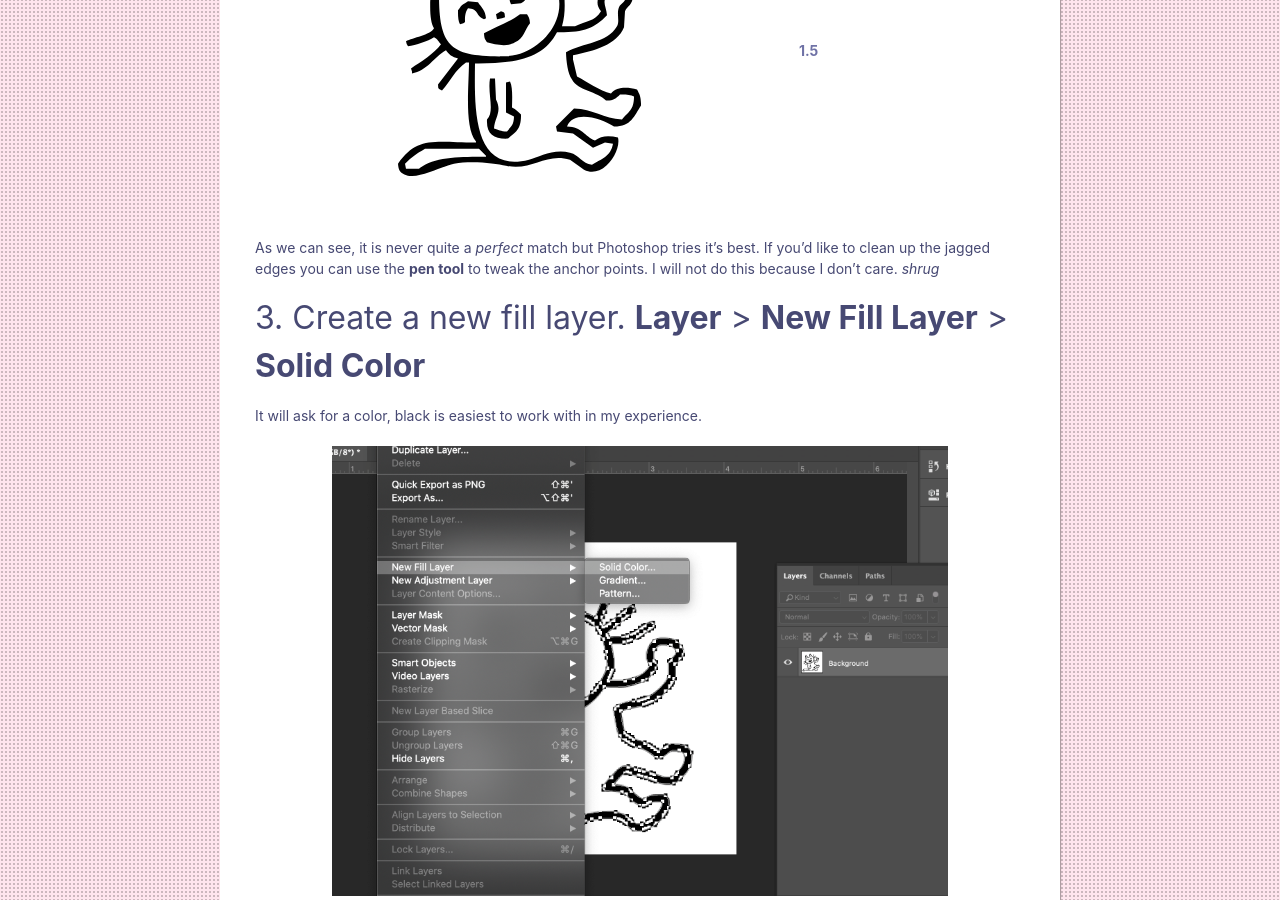
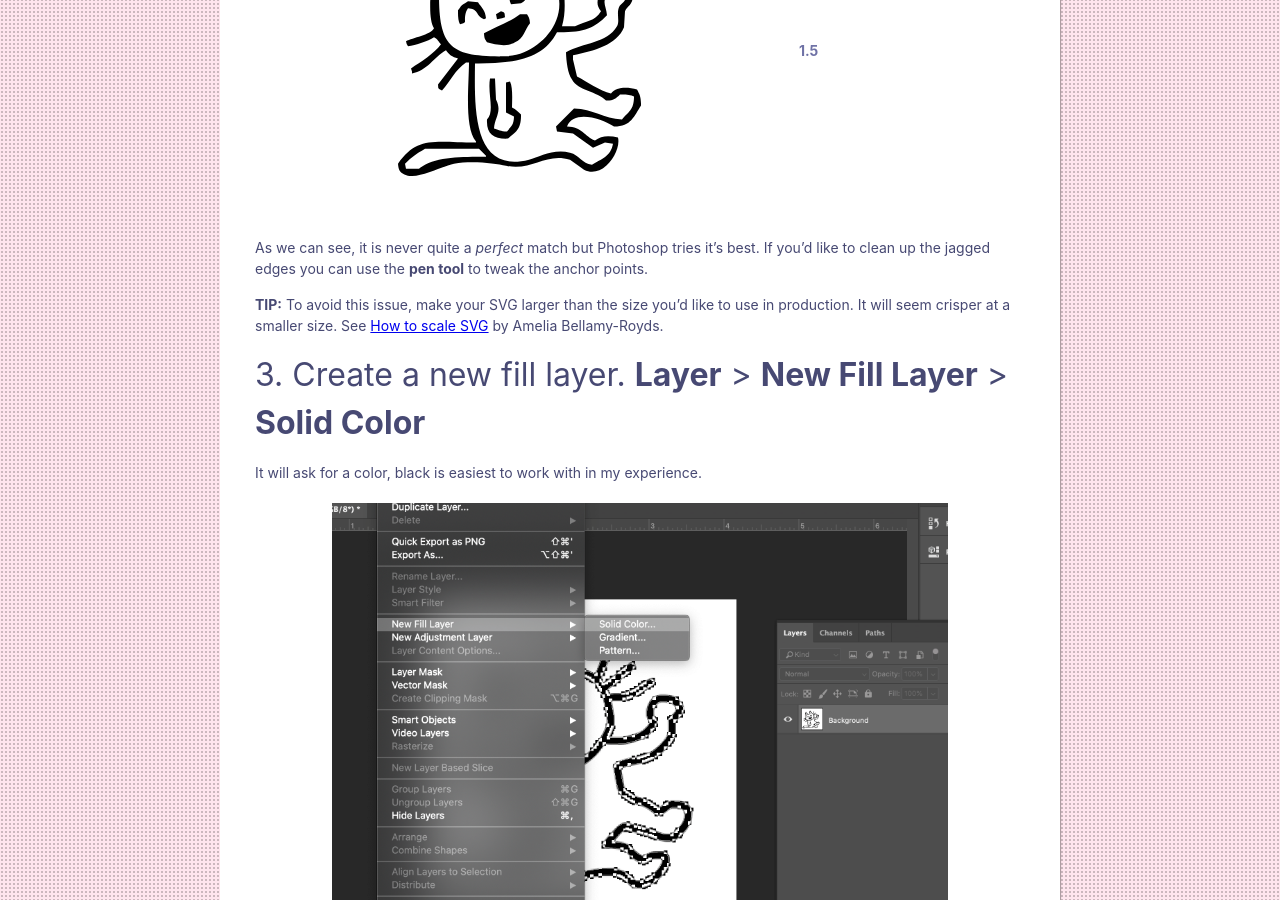
Before and after one commit to fu4303/portfolio-amychurchwell, a Jekyll site: the page built from _posts/2020-04-14-raster-to-svg.md, in a window 1280 px wide and 900 px high, scrolled down 3390 px. Built offline with Jekyll 4.4.1, drawn with Linux system fonts in a browser that asks for light colours; some of the changed text lies outside the part shown.

Commit message:
add svg tip to blog post, rename post.

````diff
--- a/_posts/2020-04-14-svg.md
+++ b/_posts/2020-04-14-raster-to-svg.md
@@ -48,7 +48,9 @@ You can use the eyedropper tool to isolate a single color in your image and twea
 |![screenshot](/assets/img/posts/JPG-SVG/tolerance1.svg)| **1** |
 |![screenshot](/assets/img/posts/JPG-SVG/tolerance1.5.svg)| **1.5**|
 
-As we can see, it is never quite a _perfect_ match but Photoshop tries it's best. If you'd like to clean up the jagged edges you can use the **pen tool** to tweak the anchor points. I will not do this because I don't care. *shrug*
+As we can see, it is never quite a _perfect_ match but Photoshop tries it's best. If you'd like to clean up the jagged edges you can use the **pen tool** to tweak the anchor points.
+
+**TIP:** To avoid this issue, make your SVG larger than the size you'd like to use in production. It will seem crisper at a smaller size. See [How to scale SVG](https://css-tricks.com/scale-svg/) by Amelia Bellamy-Royds.
 
 ## 3. Create a new fill layer. **Layer** > **New Fill Layer** > **Solid Color**
 It will ask for a color, black is easiest to work with in my experience.
@@ -89,8 +91,7 @@ svg {
 }
 ```
 
-Helpful tips about working with SVG's:
+More tips about working with SVG's:
 
-- [How to scale SVG](https://css-tricks.com/scale-svg/) by Amelia Bellamy-Royds
 - [SVG Will Save Us](https://youtu.be/sxte3WpyO60) by [Sarah Drasner](https://sarahdrasnerdesign.com/)
 - [Getting Started with SVG](https://developer.mozilla.org/en-US/docs/Web/SVG/Tutorial) by [Mozilla Developer Network](https://developer.mozilla.org/).
````
